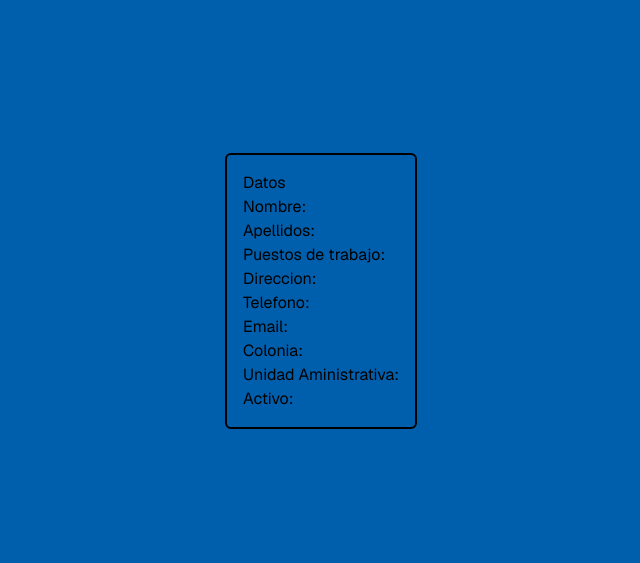
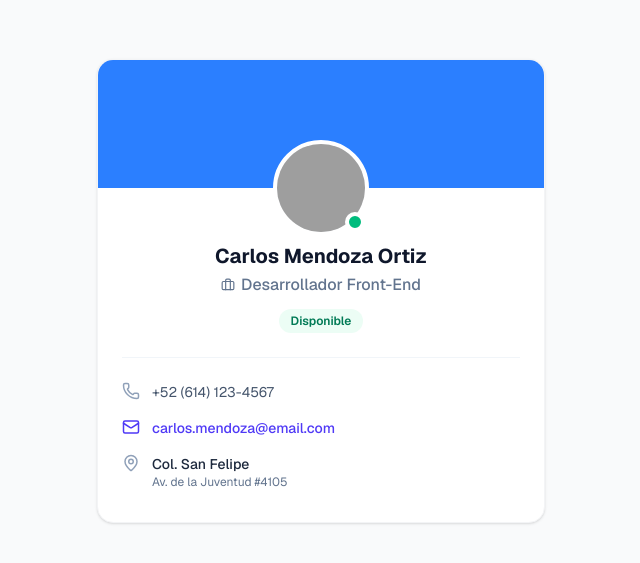
Before and after one commit to necrogeno/VICARD_Front, a Next.js app: page / in a window 1280 px wide. Shown: the part 109-672 px from the top of the page, without its empty margins (319-959 px from the left). Built offline with nearby package versions, Linux system fonts and the light colour scheme; grey boxes are pictures that could not be loaded.

Commit message:
se hizo el front inicial

```diff
--- a/app/page.tsx
+++ b/app/page.tsx
@@ -1,20 +1,110 @@
-import Image from "next/image";
+import React from 'react';
+import { Mail, Phone, MapPin, Briefcase } from 'lucide-react';
 
+// 1. Definimos la estructura de los datos
+interface PersonaProps {
+  nombre: string;
+  apellidos: string;
+  puesto: string;
+  direccion: string;
+  telefono: string;
+  email: string;
+  colonia: string;
+  estaActivo: boolean;
+  fotoUrl?: string;
+}
+
+// 2. Componente de la Tarjeta
+const ProfileCard = ({ persona }: { persona: PersonaProps }) => {
+  const {
+    nombre,
+    apellidos,
+    puesto,
+    direccion,
+    telefono,
+    email,
+    colonia,
+    estaActivo,
+    fotoUrl
+  } = persona;
+
+  return (
+    <div className="max-w-md w-full bg-white rounded-2xl shadow-sm border border-gray-100 overflow-hidden transition-all hover:shadow-md">
+      {/* Header con Imagen y Estado */}
+      <div className="relative h-32 bg-blue-500 flex items-end justify-center">
+        <div className="absolute -bottom-12">
+          <div className="relative">
+            <img
+              src={fotoUrl || "https://images.unsplash.com/photo-1534528741775-53994a69daeb?q=80&w=200&auto=format&fit=crop"}
+              alt={`${nombre} ${apellidos}`}
+              className="w-24 h-24 rounded-full border-4 border-white object-cover bg-gray-200"
+            />
+            {/* Indicador de Activo/Inactivo */}
+            <span className={`absolute bottom-1 right-1 w-5 h-5 border-4 border-white rounded-full ${estaActivo ? 'bg-emerald-500' : 'bg-rose-500'}`}></span>
+          </div>
+        </div>
+      </div>
+
+      {/* Información Principal */}
+      <div className="pt-14 pb-8 px-6 text-center">
+        <h2 className="text-xl font-bold text-slate-900 leading-tight">
+          {nombre} {apellidos}
+        </h2>
+        <p className="text-slate-500 font-medium flex items-center justify-center gap-1.5 mt-1">
+          <Briefcase size={14} />
+          {puesto}
+        </p>
+
+        <div className={`inline-block mt-3 px-3 py-1 rounded-full text-xs font-semibold ${estaActivo ? 'bg-emerald-50 text-emerald-700' : 'bg-rose-50 text-rose-700'}`}>
+          {estaActivo ? 'Disponible' : 'No disponible'}
+        </div>
+
+        <hr className="my-6 border-slate-100" />
+
+        {/* Detalles de Contacto */}
+        <div className="space-y-4 text-left text-sm text-slate-600">
+          <div className="flex items-start gap-3">
+            <Phone size={18} className="text-slate-400 shrink-0" />
+            <span>{telefono}</span>
+          </div>
+
+          <div className="flex items-start gap-3 text-indigo-600 font-medium">
+            <Mail size={18} className="shrink-0" />
+            <span className="truncate">{email}</span>
+          </div>
+
+          <div className="flex items-start gap-3">
+            <MapPin size={18} className="text-slate-400 shrink-0" />
+            <div>
+              <p className="font-medium text-slate-800">{colonia}</p>
+              <p className="text-xs text-slate-500">{direccion}</p>
+            </div>
+          </div>
+        </div>
+      </div>
+
+    </div>
+  );
+};
+
+// 3. Página Principal (Aquí agregamos datos de ejemplo para que lo veas funcionando)
 export default function Home() {
+  const datosPersona = {
+    nombre: "Carlos",
+    apellidos: "Mendoza Ortiz",
+    puesto: "Desarrollador Front-End",
+    direccion: "Av. de la Juventud #4105",
+    telefono: "+52 (614) 123-4567",
+    email: "carlos.mendoza@email.com",
+    colonia: "Col. San Felipe",
+    estaActivo: true,
+    // Puedes dejarlo vacío para usar la foto de prueba o poner un link a una imagen real
+    fotoUrl: ""
+  };
+
   return (
-    <div className="flex justify-center items-center h-screen">
-      <div className="border-2 border-black rounded-md p-4">
-        <h1>Datos</h1>
-        <h2>Nombre:</h2>
-        <h2>Apellidos:</h2>
-        <h2>Puestos de trabajo:</h2>
-        <h2>Direccion:</h2>
-        <h2>Telefono:</h2>
-        <h2>Email:</h2>
-        <h2>Colonia:</h2>
-        <h2>Unidad Aministrativa:</h2>
-        <h2>Activo:</h2>
-      </div>
+    <div className="flex items-center justify-center min-h-screen bg-gray-50 p-4">
+      <ProfileCard persona={datosPersona} />
     </div>
   );
 }
--- a/app/services/api.ts
+++ b/app/services/api.ts
@@ -1,23 +1,38 @@
+require('dotenv').config();
 // services/api.ts
-const API_BASE_URL = process.env.NEXT_PUBLIC_API_URL || 'http://localhost:5000';
 
-export async function getBackendData(endpoint: string) {
-  try {
-    const response = await fetch(`${API_BASE_URL}${endpoint}`, {
-      method: 'GET',
-      headers: {
-        'Content-Type': 'application/json',
-      },
-      // cache: 'no-store' // Opcional: para datos que cambian constantemente
-    });
+// 1. Configuración base
+const BASE_URL = process.env.NEXT_PUBLIC_API_URL;
 
-    if (!response.ok) {
-      throw new Error(`Error en la petición: ${response.status}`);
-    }
+// 2. Función base genérica (el "motor" del servicio)
+async function apiFetch<T>(endpoint: string, options: RequestInit = {}): Promise<T> {
+  const response = await fetch(`${BASE_URL}${endpoint}`, {
+    ...options,
+    headers: {
+      'Content-Type': 'application/json',
+      ...options.headers,
+    },
+  });
 
-    return await response.json();
-  } catch (error) {
-    console.error("Error al conectar con el backend:", error);
-    throw error;
+  if (!response.ok) {
+    const errorBody = await response.json().catch(() => ({}));
+    throw new Error(errorBody.message || `Error HTTP: ${response.status}`);
   }
+
+  return response.json();
 }
+
+// 3. Funciones específicas exportables
+export const ItemService = {
+  // Obtener todos los elementos
+  getAll: () => apiFetch<any[]>('/find'),
+
+  // Obtener uno solo por ID
+  getById: (id: string) => apiFetch<any>(`/find/${id}`),
+
+  // Crear uno nuevo (POST)
+  create: (data: any) => apiFetch('/add', {
+    method: 'POST',
+    body: JSON.stringify(data),
+  }),
+};
--- a/package.json
+++ b/package.json
@@ -9,6 +9,8 @@
     "lint": "eslint"
   },
   "dependencies": {
+    "dotenv": "^17.4.2",
+    "lucide-react": "^1.16.0",
     "next": "16.2.6",
     "react": "19.2.4",
     "react-dom": "19.2.4"
--- /dev/null
+++ b/pnpm-workspace.yaml
@@ -0,0 +1,3 @@
+allowBuilds:
+  sharp: set this to true or false
+  unrs-resolver: set this to true or false
```
Also changed, not shown: 1 other file (tests, documents, lock files or other folders).
